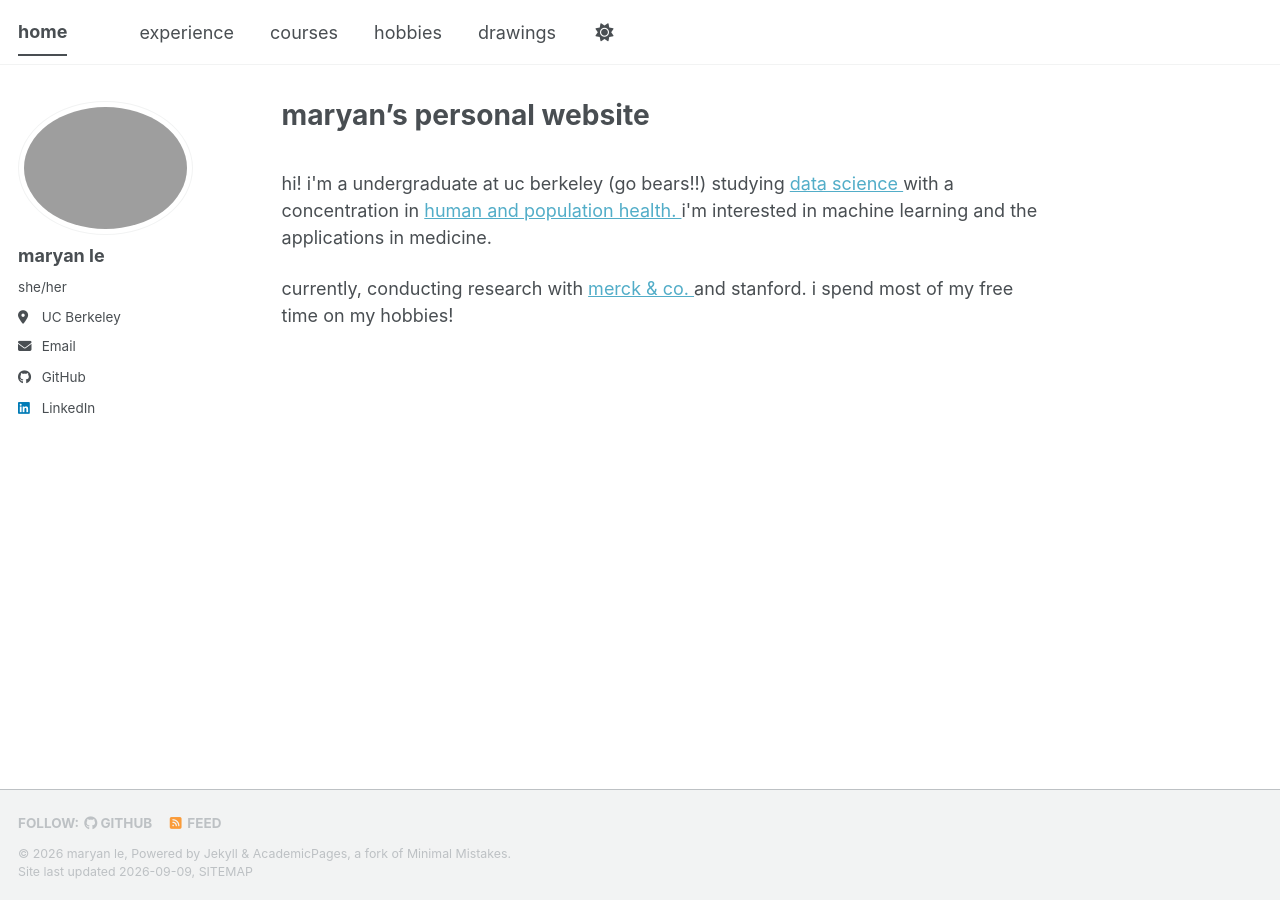
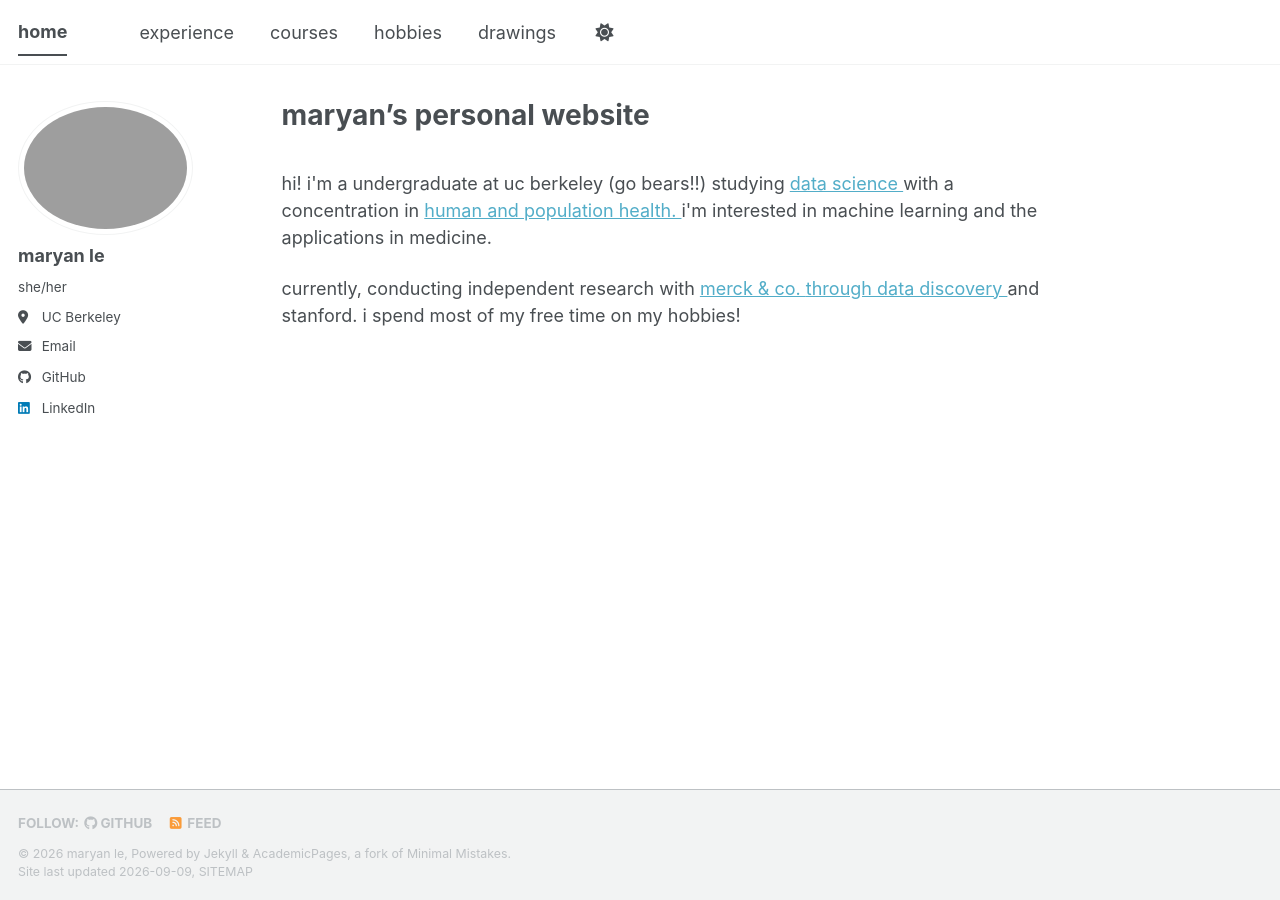
Before and after one commit to lemaryan/lemaryan.github.io, a Jekyll site: the page built from _pages/about.html, in a window 1280 px wide. Built offline with Jekyll 4.4.1, drawn with Linux system fonts in a browser that asks for light colours; a style sheet for code colours, icons or effects is not loaded.

Commit message:
Clarify research details and add data discovery link
Updated the text to clarify research involvement and added a link to data discovery.

```diff
--- a/_pages/about.html
+++ b/_pages/about.html
@@ -20,9 +20,12 @@ i'm interested in machine learning and the applications in medicine.
 <br></p>
 
 <p>
-currently, conducting research with
+currently, conducting independent research with
 <a href="https://www.merck.com/" target="_blank" rel="noopener noreferrer">
   merck & co.
+</a>
+<a href="https://cdss.berkeley.edu/discovery" target="_blank" rel="noopener noreferrer">
+  through data discovery
 </a>
 and stanford.
 i spend most of my free time on my hobbies!
```
